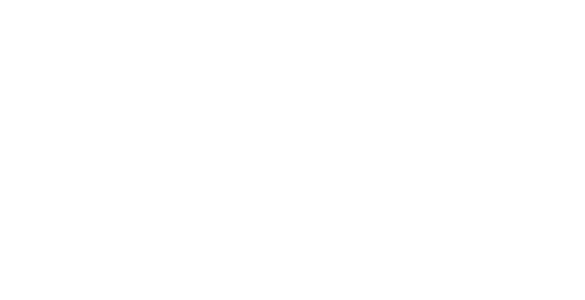
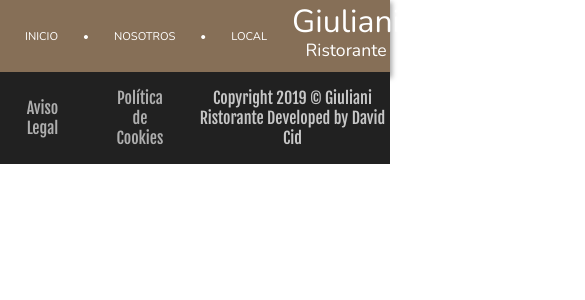
Before and after one commit to davidcid/giuliani-ristoranti, a Vue app: page /carta in a window 390 px wide. Shown: the top 300 px of the page, 585 px wide, since content can reach past the window. Built offline with nearby package versions, Linux system fonts and the light colour scheme; a web font is replaced by a local one.

Commit message:
antes de hacer menu responsive

```diff
--- a/src/components/Navbar.vue
+++ b/src/components/Navbar.vue
@@ -3,16 +3,16 @@
     <ul>
       <li><router-link to="/">inicio</router-link></li>
       <li class="point">•</li>
-      <li>nosotros</li>
+      <li><router-link to="/nosotros">nosotros</router-link></li>
       <li class="point">•</li>
-      <li>local</li>
+      <li><router-link to="/local">local</router-link></li>
     </ul>
     <h1>Giuliani<br><span>Ristorante</span></h1>
     <div class="right-nav">
       <ul>
-        <li>carta</li>
+        <li><router-link to="/carta">carta</router-link></li>
         <li class="point">•</li>
-        <li class="reservas">reservas</li>
+        <li class="reservas"><router-link to="/reservas">reservas</router-link></li>
       </ul>
       <ul class="social">
         <li><i class="fab fa-facebook-square"></i></li>
--- a/src/router/index.js
+++ b/src/router/index.js
@@ -1,6 +1,10 @@
 import Vue from 'vue'
 import VueRouter from 'vue-router'
 import Inicio from '../views/Inicio.vue'
+import Nosotros from '../views/Nosotros.vue'
+import Local from '../views/Local.vue'
+import Carta from '../views/Carta.vue'
+import Reservas from '../views/Reservas.vue'
 
 Vue.use(VueRouter)
 
@@ -11,12 +15,24 @@
     component: Inicio
   },
   {
-    path: '/about',
-    name: 'about',
-    // route level code-splitting
-    // this generates a separate chunk (about.[hash].js) for this route
-    // which is lazy-loaded when the route is visited.
-    component: () => import(/* webpackChunkName: "about" */ '../views/About.vue')
+    path: '/nosotros',
+    name: 'nosotros',
+    component: Nosotros
+  },
+  {
+    path: '/local',
+    name: 'local',
+    component: Local
+  },
+  {
+    path: '/carta',
+    name: 'carta',
+    component: Carta
+  },
+  {
+    path: '/reservas',
+    name: 'reservas',
+    component: Reservas
   }
 ]
 
--- /dev/null
+++ b/src/views/Carta.vue
@@ -0,0 +1,26 @@
+<template>
+  <div class="carta">
+    <Navbar />
+    <Footer />
+  </div>
+</template>
+
+<script>
+// @ is an alias to /src
+import Navbar from '@/components/Navbar.vue'
+import Footer from '@/components/Footer.vue'
+
+export default {
+  name: 'carta',
+  components: {
+    Navbar,
+    Footer
+  }
+}
+</script>
+
+<style scoped>
+  .local {
+    margin: 0;
+  }
+</style>
--- a/src/views/Inicio.vue
+++ b/src/views/Inicio.vue
@@ -40,7 +40,7 @@
     background-image: url('../assets/blurred-pizza.jpg');
     background-size: cover;
     background-repeat: no-repeat;
-    background-position-y: 40%;
+    background-position-y: 60%;
     height: 100vh;
   }
 
--- /dev/null
+++ b/src/views/Local.vue
@@ -0,0 +1,26 @@
+<template>
+  <div class="local">
+    <Navbar />
+    <Footer />
+  </div>
+</template>
+
+<script>
+// @ is an alias to /src
+import Navbar from '@/components/Navbar.vue'
+import Footer from '@/components/Footer.vue'
+
+export default {
+  name: 'local',
+  components: {
+    Navbar,
+    Footer
+  }
+}
+</script>
+
+<style scoped>
+  .local {
+    margin: 0;
+  }
+</style>
--- /dev/null
+++ b/src/views/Nosotros.vue
@@ -0,0 +1,26 @@
+<template>
+  <div class="nosotros">
+    <Navbar />
+    <Footer />
+  </div>
+</template>
+
+<script>
+// @ is an alias to /src
+import Navbar from '@/components/Navbar.vue'
+import Footer from '@/components/Footer.vue'
+
+export default {
+  name: 'nosotros',
+  components: {
+    Navbar,
+    Footer
+  }
+}
+</script>
+
+<style scoped>
+  .nosotros {
+    margin: 0;
+  }
+</style>
--- /dev/null
+++ b/src/views/Reservas.vue
@@ -0,0 +1,26 @@
+<template>
+  <div class="reservas">
+    <Navbar />
+    <Footer />
+  </div>
+</template>
+
+<script>
+// @ is an alias to /src
+import Navbar from '@/components/Navbar.vue'
+import Footer from '@/components/Footer.vue'
+
+export default {
+  name: 'reservas',
+  components: {
+    Navbar,
+    Footer
+  }
+}
+</script>
+
+<style scoped>
+  .reservas {
+    margin: 0;
+  }
+</style>
```
